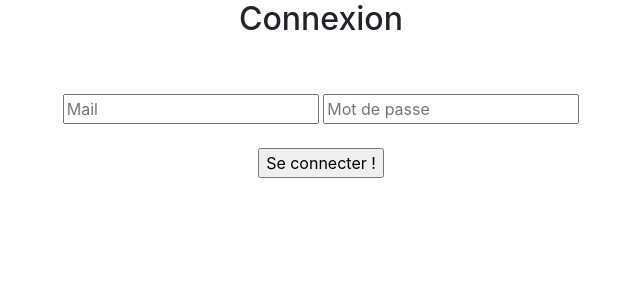
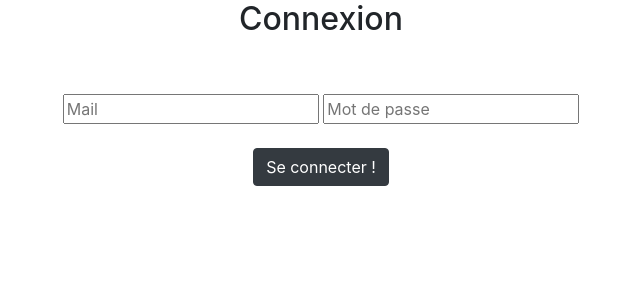
Before and after one commit to Martinguicheteau/formulaires-contact, a PHP site: page /login.php in a window 1280 px wide. Shown: the top 300 px of the page, without its empty margins (319-959 px from the left). Run offline with PHP 8.4, Linux system fonts and the light colour scheme.

Commit message:
Changement bouton

```diff
--- a/login.php
+++ b/login.php
@@ -1,8 +1,6 @@
 <?php
 session_start();
-
 $bdd = new PDO('mysql:host=127.0.0.1;dbname=life_is_strange', 'root', '');
-
 if(isset($_POST['formconnexion'])) {
    $mailconnect = htmlspecialchars($_POST['mailconnect']);
    $mdpconnect = sha1($_POST['mdpconnect']);
@@ -40,7 +38,7 @@ if(isset($_POST['formconnexion'])) {
             <input type="email" name="mailconnect" placeholder="Mail" />
             <input type="password" name="mdpconnect" placeholder="Mot de passe" />
             <br /><br />
-            <input type="submit" name="formconnexion" value="Se connecter !" />
+            <button type="submit" name="formconnexion" value="Se connecter !" class='btn btn-dark'>Se connecter !</button>
          </form>
          <?php
          if(isset($erreur)) {
```
